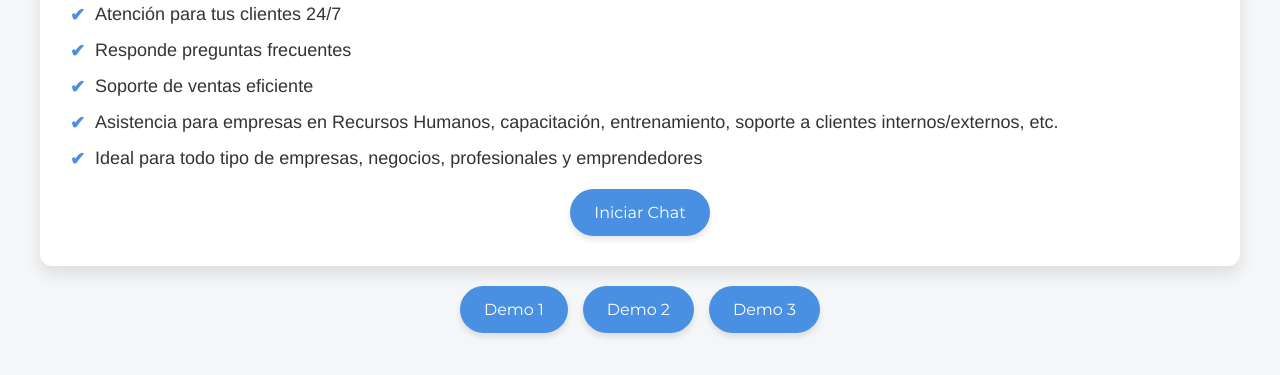
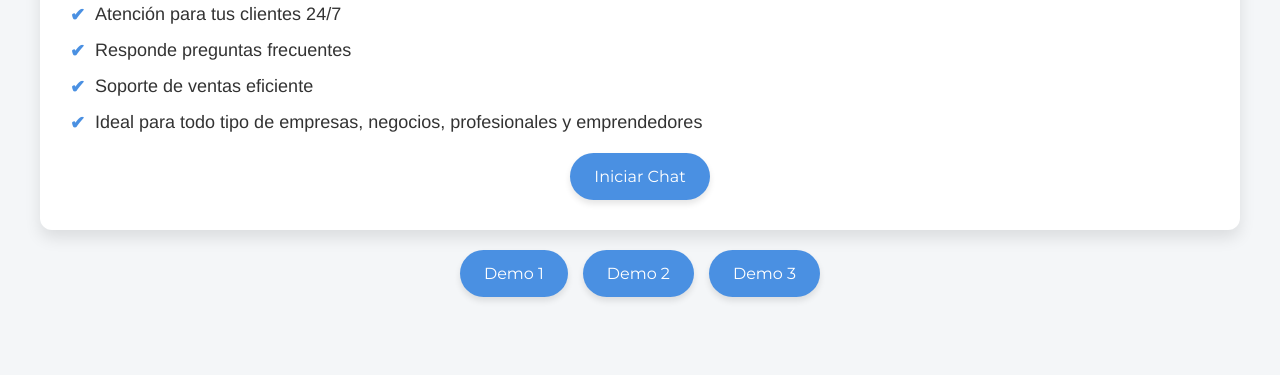
Before and after one commit to jgazcagtz/zentixmte, a website: page index.html in a window 1280 px wide. Shown: the part 347-722 px from the top of the page. Drawn offline with Linux system fonts and the light colour scheme; a web font is replaced by a local one.

Commit message:
Update index.html

```diff
--- a/index.html
+++ b/index.html
@@ -22,7 +22,7 @@
                 <li>Atención para tus clientes 24/7</li>
                 <li>Responde preguntas frecuentes</li>
                 <li>Soporte de ventas eficiente</li>
-                <li>Asistencia para empresas en Recursos Humanos, capacitación, entrenamiento, soporte a clientes internos/externos, etc.</li>
+
                 <li>Ideal para todo tipo de empresas, negocios, profesionales y emprendedores</li>
             </ul>
             <button id="openChatBtn">Iniciar Chat</button>
```
